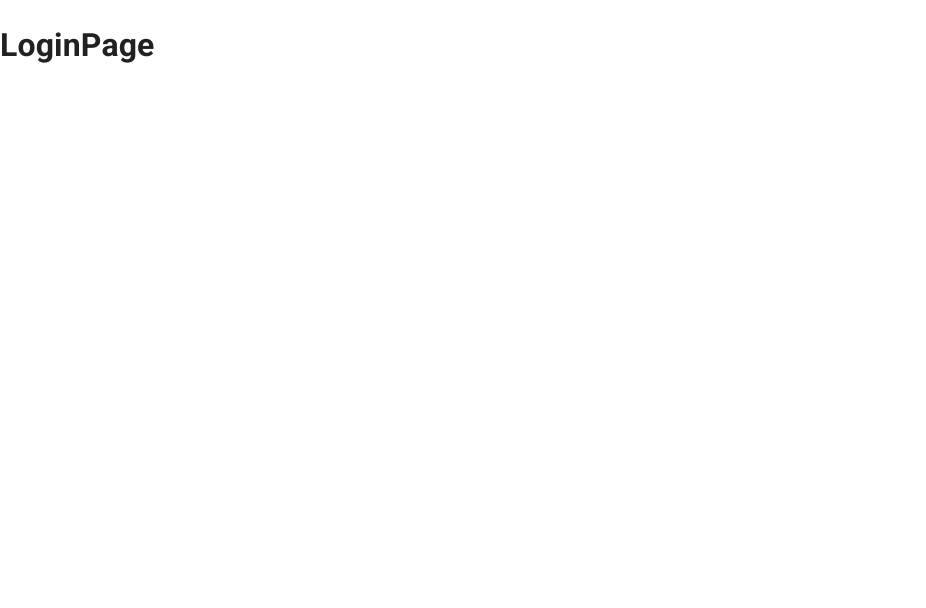
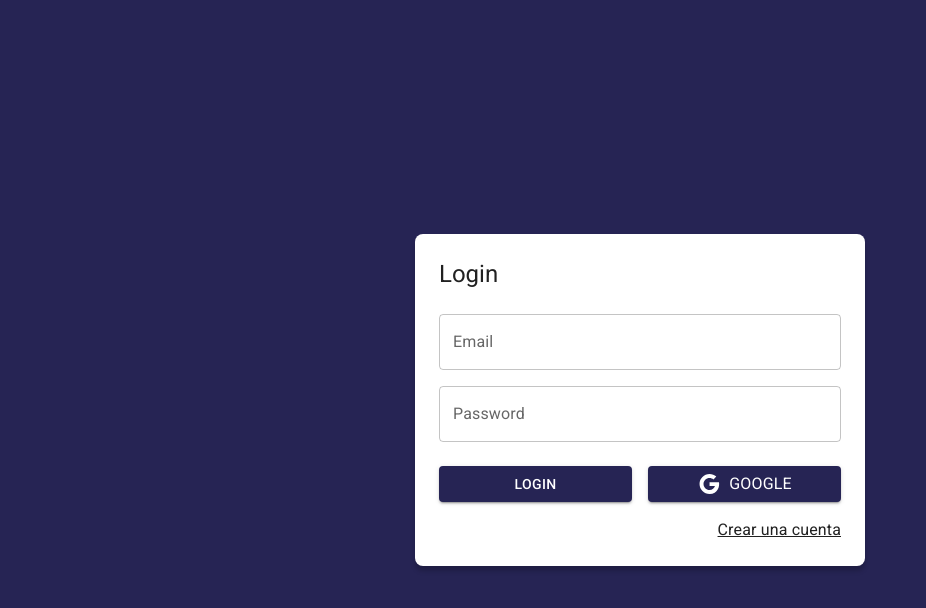
Before and after one commit to AlexMartin998/init-testing-redux-toolkit, a React (Vite) app: page /auth/login in a window 1280 px wide. Shown: the top 608 px of the page, without its empty margins (0-926 px from the left). Built offline with nearby package versions, Linux system fonts and the light colour scheme.

Commit message:
[ADD]: auth layout added

```diff
--- /dev/null
+++ b/src/auth/layout/AuthLayout.jsx
@@ -0,0 +1,34 @@
+import { Grid, Typography } from '@mui/material';
+
+export const AuthLayout = ({ children, title = '' }) => {
+  return (
+    <Grid
+      container
+      spacing={0}
+      direction="column"
+      alignItems="center"
+      justifyContent="center"
+      // Theme q definimos <- sx
+      sx={{ minHeight: '100vh', backgroundColor: 'primary.main', padding: 4 }}
+    >
+      <Grid
+        item
+        className="box-shadow"
+        xs={3}
+        sx={{
+          width: { md: 450 },
+          backgroundColor: 'white',
+          padding: 3,
+          borderRadius: 2,
+        }}
+      >
+        <Typography variant="h5" sx={{ mb: 1 }}>
+          {title}
+        </Typography>
+
+        {/* children */}
+        {children}
+      </Grid>
+    </Grid>
+  );
+};
--- a/src/auth/pages/LoginPage.jsx
+++ b/src/auth/pages/LoginPage.jsx
@@ -1,7 +1,52 @@
+import { Link as RouterLink } from 'react-router-dom';
+import { Button, Grid, Link, TextField, Typography } from '@mui/material';
+import { Google } from '@mui/icons-material';
+
+import { AuthLayout } from '../layout/AuthLayout';
+
 export const LoginPage = () => {
   return (
-    <>
-      <h1>LoginPage</h1>
-    </>
+    <AuthLayout title="Login">
+      <form>
+        <Grid container>
+          <Grid item xs={12} sx={{ mt: 2 }}>
+            <TextField
+              label="Email"
+              type="email"
+              placeholder="test@test.com"
+              fullWidth
+            />
+          </Grid>
+          <Grid item xs={12} sx={{ mt: 2 }}>
+            <TextField
+              label="Password"
+              type="password"
+              placeholder="Password"
+              fullWidth
+            />
+          </Grid>
+
+          <Grid container spacing={2} sx={{ mb: 2, mt: 1 }}>
+            <Grid item xs={12} sm={6}>
+              <Button variant="contained" fullWidth>
+                Login
+              </Button>
+            </Grid>
+            <Grid item xs={12} sm={6}>
+              <Button variant="contained" fullWidth>
+                <Google />
+                <Typography sx={{ ml: 1 }}>Google</Typography>
+              </Button>
+            </Grid>
+          </Grid>
+
+          <Grid container direction="row" justifyContent="end">
+            <Link component={RouterLink} color="inherit" to="/auth/register">
+              Crear una cuenta
+            </Link>
+          </Grid>
+        </Grid>
+      </form>
+    </AuthLayout>
   );
 };
--- a/src/auth/pages/RegisterPage.jsx
+++ b/src/auth/pages/RegisterPage.jsx
@@ -1,7 +1,54 @@
+import { Link as RouterLink } from 'react-router-dom';
+import { Button, Grid, TextField, Typography, Link } from '@mui/material';
+
+import { AuthLayout } from '../layout/AuthLayout';
+
 export const RegisterPage = () => {
   return (
-    <>
-      <h1>RegisterPage</h1>
-    </>
+    <AuthLayout title="Login">
+      <form>
+        <Grid container>
+          <Grid item xs={12} sx={{ mt: 2 }}>
+            <TextField
+              label="Name"
+              type="text"
+              placeholder="John Doe"
+              fullWidth
+            />
+          </Grid>
+          <Grid item xs={12} sx={{ mt: 2 }}>
+            <TextField
+              label="Email"
+              type="email"
+              placeholder="test@test.com"
+              fullWidth
+            />
+          </Grid>
+          <Grid item xs={12} sx={{ mt: 2 }}>
+            <TextField
+              label="Password"
+              type="password"
+              placeholder="Password"
+              fullWidth
+            />
+          </Grid>
+
+          <Grid container spacing={2} sx={{ mb: 2, mt: 1 }}>
+            <Grid item xs={12}>
+              <Button variant="contained" fullWidth>
+                Crear cuenta
+              </Button>
+            </Grid>
+          </Grid>
+
+          <Grid container direction="row" justifyContent="end">
+            <Typography sx={{ mr: 1 }}>Ya tienes cuenta?</Typography>
+            <Link component={RouterLink} color="inherit" to="/auth/login">
+              Ingresar
+            </Link>
+          </Grid>
+        </Grid>
+      </form>
+    </AuthLayout>
   );
 };
--- a/src/styles.css
+++ b/src/styles.css
@@ -0,0 +1,3 @@
+.box-shadow {
+  box-shadow: 0 5px 5px rgba(0, 0, 0, 0.2);
+}
```
